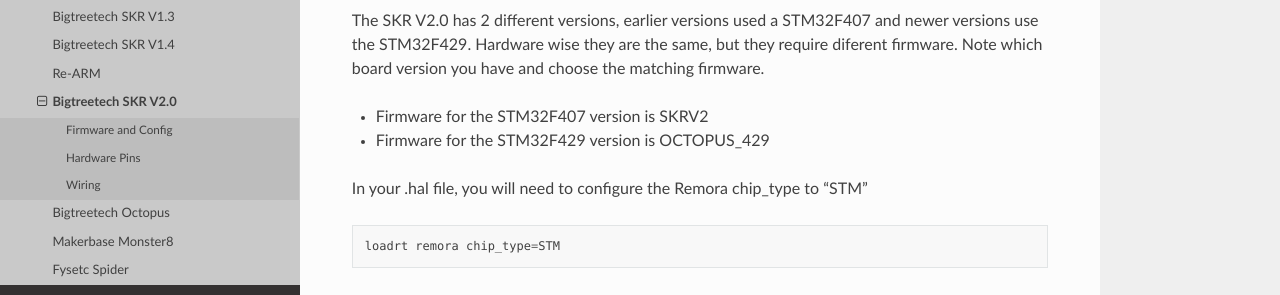
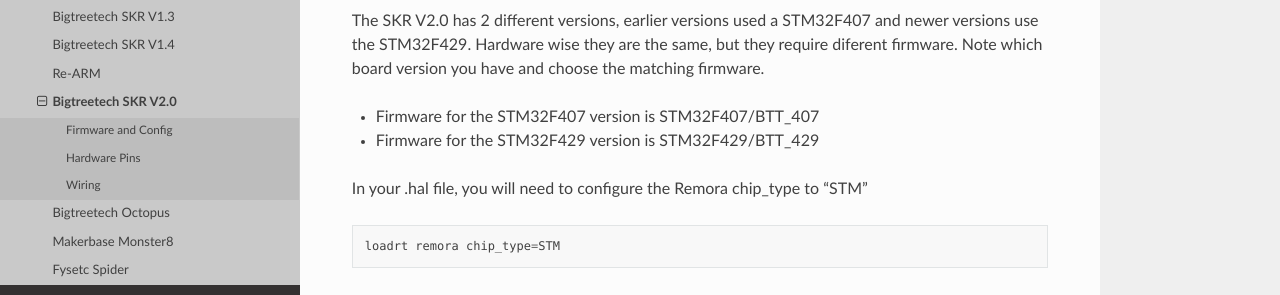
Before and after one commit to scottalford75/Remora-docs, a Sphinx documentation site: the page built from docs/source/hardware/skrv2.rst, in a window 1280 px wide and 1400 px high. Shown: the part 327-622 px from the top of the window. Built offline with Sphinx 7.4.7 and the Read the Docs theme 2.0.0, drawn with Linux system fonts in a browser that asks for light colours; some of the changed text lies outside the part shown.

Commit message:
Update skrv2.rst

```diff
--- a/docs/source/hardware/skrv2.rst
+++ b/docs/source/hardware/skrv2.rst
@@ -11,8 +11,8 @@
 Hardware wise they are the same, but they require diferent firmware. Note which board version you have and choose
 the matching firmware.
 
-- Firmware for the STM32F407 version is SKRV2
-- Firmware for the STM32F429 version is OCTOPUS_429
+- Firmware for the STM32F407 version is STM32F407/BTT_407
+- Firmware for the STM32F429 version is STM32F429/BTT_429
 
 In your .hal file, you will need to configure the Remora chip_type to "STM"
 
@@ -61,6 +61,16 @@
 * 10 way (2x5) Dupont connector
 * 8 way (2x4) Dupont connector
 
+
+The pinout for the BTT SKR v2 is standard for both versions and keeps the footprint of the SKR v1.4 and Octopus.
+
+- PRU_RESET = PC_4
+- SPI_SSEL = PA_4
+- SPI_SCK  = PA_5
+- SPI_MISO = PA_6
+- SPI_MOSI = PA_7
+
+
 .. image:: ../_static/SKRv2-wiring-diag.png
     :align: center
 
```
